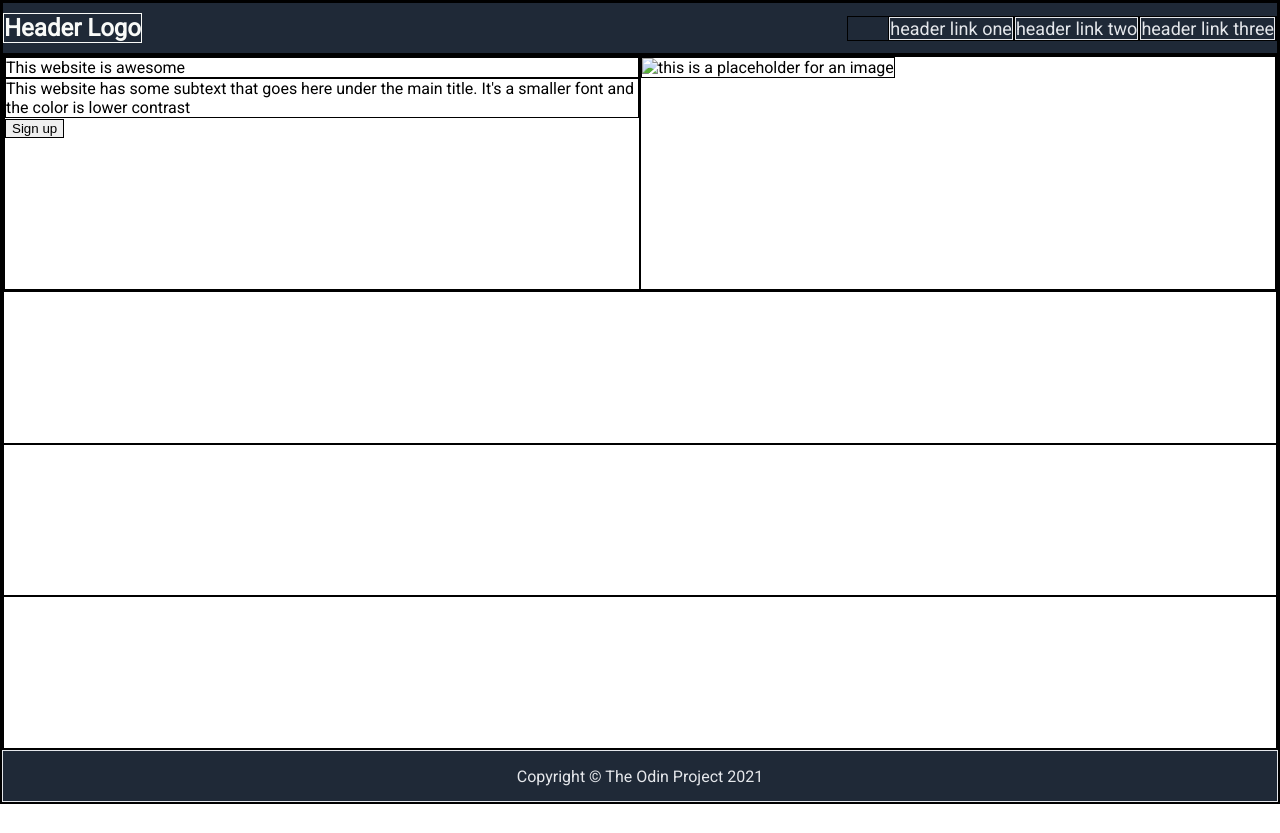
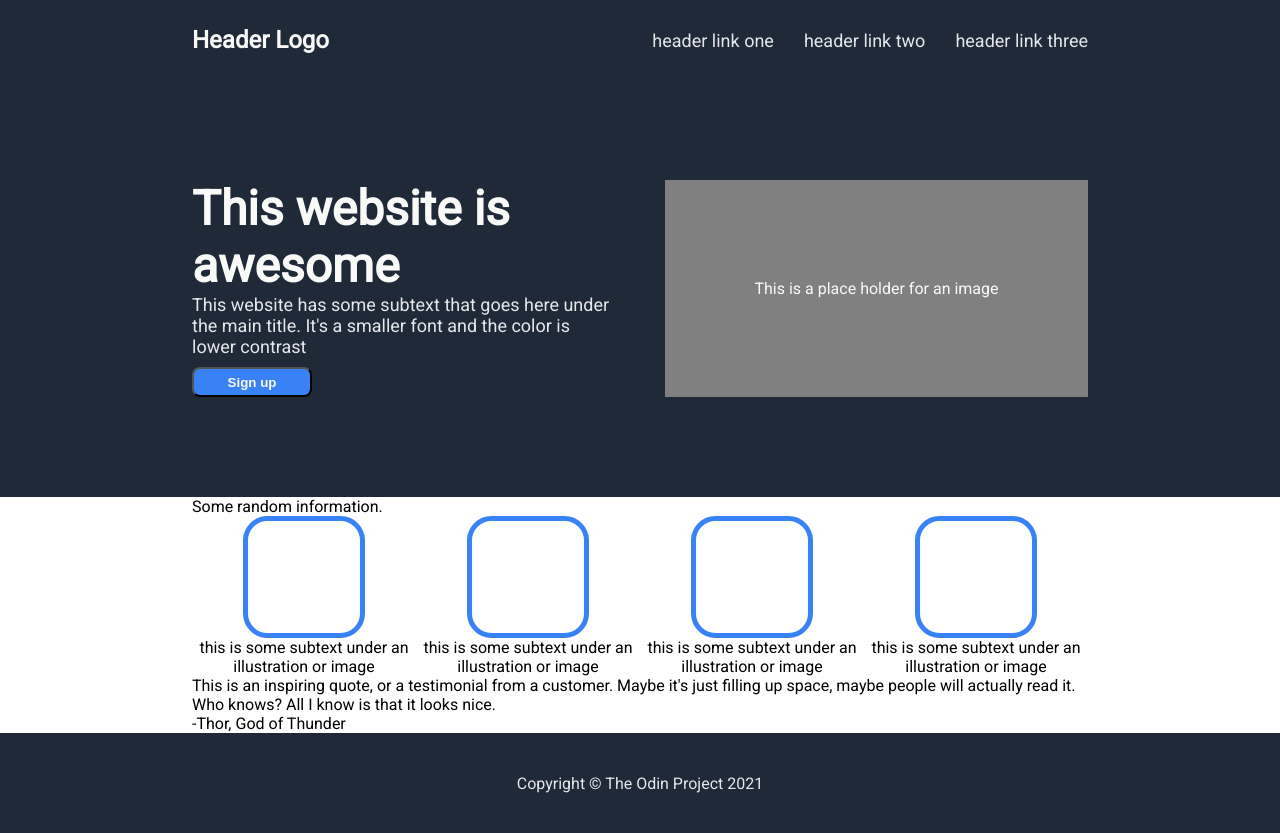
Before and after one commit to dat9395/odin-landing-page, a plain HTML site: page index.html in a window 1280 px wide. Before the commit the page ends 804 px from the top, so only its background shows below. Drawn offline with Linux system fonts and the light colour scheme.

Commit message:
Finish header and hero section (I think)

```diff
--- a/index.html
+++ b/index.html
@@ -12,19 +12,19 @@
     <title>TOP Landing Page Project</title>
 </head>
 <body>
-    <div class="header">
+    <header>
         <div class="logo-text">Header Logo</div>
         <ul>
             <li><a href="#">header link one</a></li>
             <li><a href="#">header link two</a></li>
             <li><a href="#">header link three</a></li>
         </ul>
-    </div>
+    </header>
 
-    <div class="main-container">
-        <div class="hero">
+    <main>
+        <section class="hero">
             <div class="hero-left">
-                <div class="hero-main-text">
+                <div class="hero-maintext">
                     This website is awesome
                 </div>
                 <div class="hero-subtext">
@@ -32,15 +32,46 @@
                 </div>
                 <button>Sign up</button>
             </div>
+
             <div class="hero-right">
-                <img alt="this is a placeholder for an image">
+                <div class="placeholder">This is a place holder for an image</div>
             </div>
-        </div>
-        <div class="info"></div>
-        <div class="quote"></div>
-        <div class="action"></div>
-    </div>
+        </section>
 
-    <div class="footer">Copyright &#169 The Odin Project 2021</div>
+        <section class="info">
+            <div class="section-header">Some random information.</div>
+
+            <div class="cards">
+                <div class="card">
+                    <div class="card-image"></div>
+                    <div class="card-text">this is some subtext under an illustration or image</div>
+                </div>
+                <div class="card">
+                    <div class="card-image"></div>
+                    <div class="card-text">this is some subtext under an illustration or image</div>
+                </div>
+                <div class="card">
+                    <div class="card-image"></div>
+                    <div class="card-text">this is some subtext under an illustration or image</div>
+                </div>
+                <div class="card">
+                    <div class="card-image"></div>
+                    <div class="card-text">this is some subtext under an illustration or image</div>
+                </div>
+            </div>
+        </section>
+
+        <section class="quote">
+            <div class="quote-text">
+                This is an inspiring quote, or a testimonial from a customer. Maybe it's just filling up space, maybe people will actually read it. Who knows? All I know is that it looks nice.
+            </div>
+            <div class="quote-author">
+                -Thor, God of Thunder
+            </div>
+        </section>
+        <section class="action"></section>
+    </main>
+
+    <footer>Copyright &#169 The Odin Project 2021</footer>
 </body>
 </html>
--- a/stylesheet.css
+++ b/stylesheet.css
@@ -1,7 +1,8 @@
-* {
-    border-style: solid;
-    border-width: thin;
-}
+/* * {
+    border: thin solid red;
+} */
+
+/* Overall layout */
 
 body {
     min-height: 100vh;
@@ -11,61 +12,135 @@ body {
     flex-direction: column;
 }
 
+header,
+footer,
+main > section {
+    padding: 0 15%;
+}
+
 /* Styles for main container */
 
-.main-container {
+main {
     flex: 1;
     display: flex;
     flex-direction: column;
 }
 
-.main-container > div {
+main > section {
     flex: 1;
 }
 
+/* Styles for hero section */
+
 .hero {
     display: flex;
+    background-color: #1F2937;
+    gap: 50px;
+    padding-top: 100px;
+    padding-bottom: 100px;
 }
 
 .hero > div {
     flex: 1;
 }
 
+.placeholder {
+    width: 100%;
+    height: 100%;
+    color: #F9FAF8;
+    background-color: gray;
+    display: flex;
+    justify-content: center;
+    align-items: center;
+
+}
+
+.hero-maintext {
+    font-size: 48px;
+    font-weight: 800;
+    color: #F9FAF8;
+}
+
+.hero-subtext {
+    font-size: 18px;
+    color: #E5E7EB;
+}
+
+.hero button {
+    background-color: #3882F6;
+    color: #F9FAF8;
+    height: 30px;
+    width: 120px;
+    border-radius: 8px;
+    font-weight: bold;
+    flex-shrink: 0;
+    margin-top: 10px;
+}
+
+/* Styles for info section */
+
+.info {
+    display: flex;
+    flex-direction: column;
+}
+
+.cards {
+    display: flex;
+    flex: 1;
+}
+
+.card {
+    flex: 1;
+    display: flex;
+    flex-direction: column;
+    justify-content: center;
+    align-items: center;
+    text-align: center;
+}
+
+.card-image {
+    height: 0;
+    width: 50%;
+    padding-bottom: 50%;
+    border-radius: 20%;
+    border-style: solid;
+    border-width: 5px;
+    border-color: #3882F6;
+}
 
 /* Styles for header and footer */
 
-.header,
-.footer {
-    background-color: #1F2937;
-    height: 50px;
-}
-
-.header {
+header {
     display: flex;
     justify-content: space-between;
     align-items: center;
+    background-color: #1F2937;
+    height: 80px;
 }
 
-.header .logo-text {
+header .logo-text {
     color: #F9FAF8;
     font-size: 24px;
     font-weight: bold;
 }
 
-.header ul {
+header ul {
     list-style-type: none;
     font-size: 18px;
     display: flex;
+    gap: 30px;
 }
 
-.header ul a {
+header ul a {
     color: #E5E7EB;
     text-decoration: none;
 }
 
-.footer {
+footer {
     color: #E5E7EB;
+    background-color: #1F2937;
     display: flex;
     justify-content: center;
     align-items: center;
+    height: 100px;
 }
```
